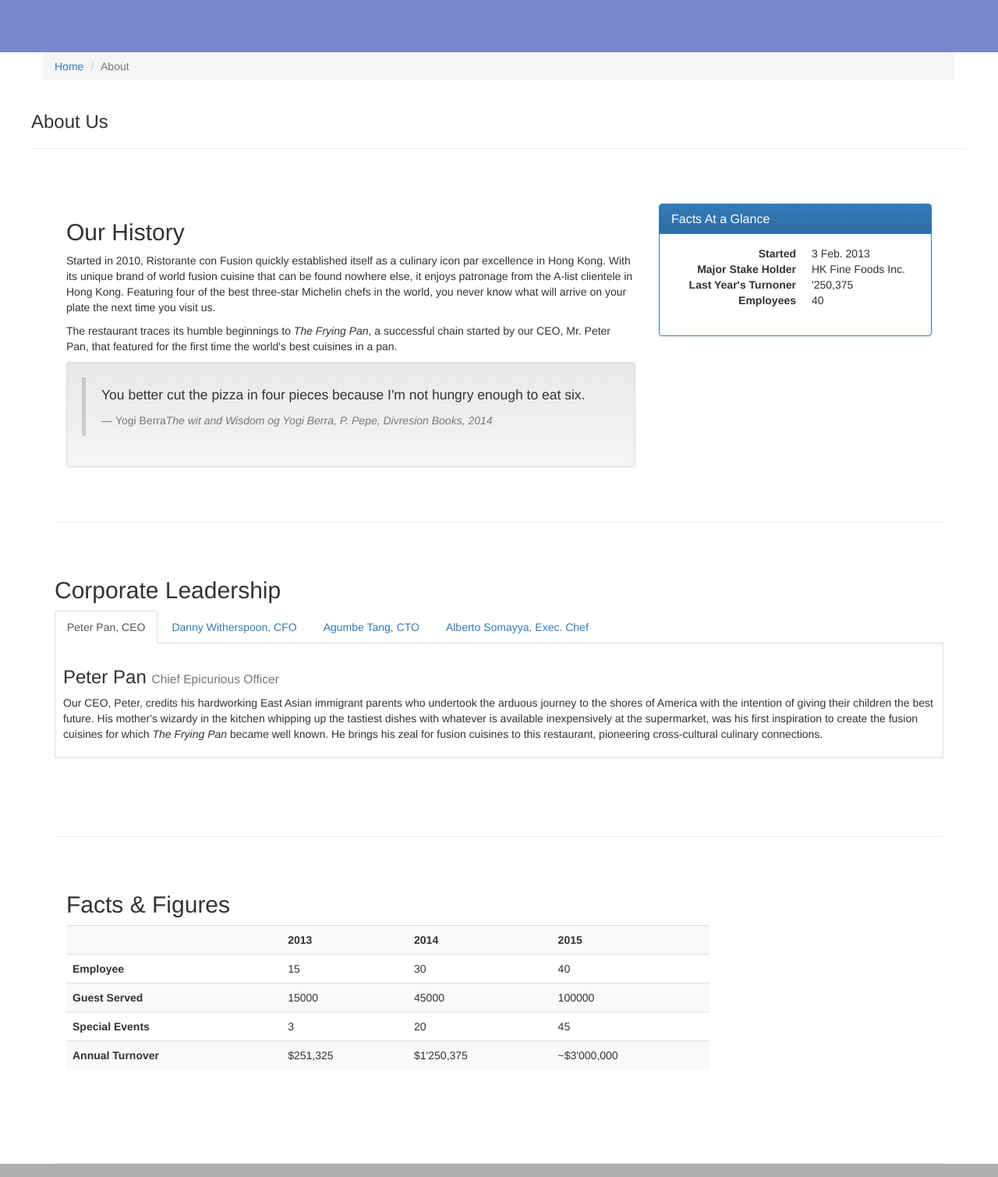
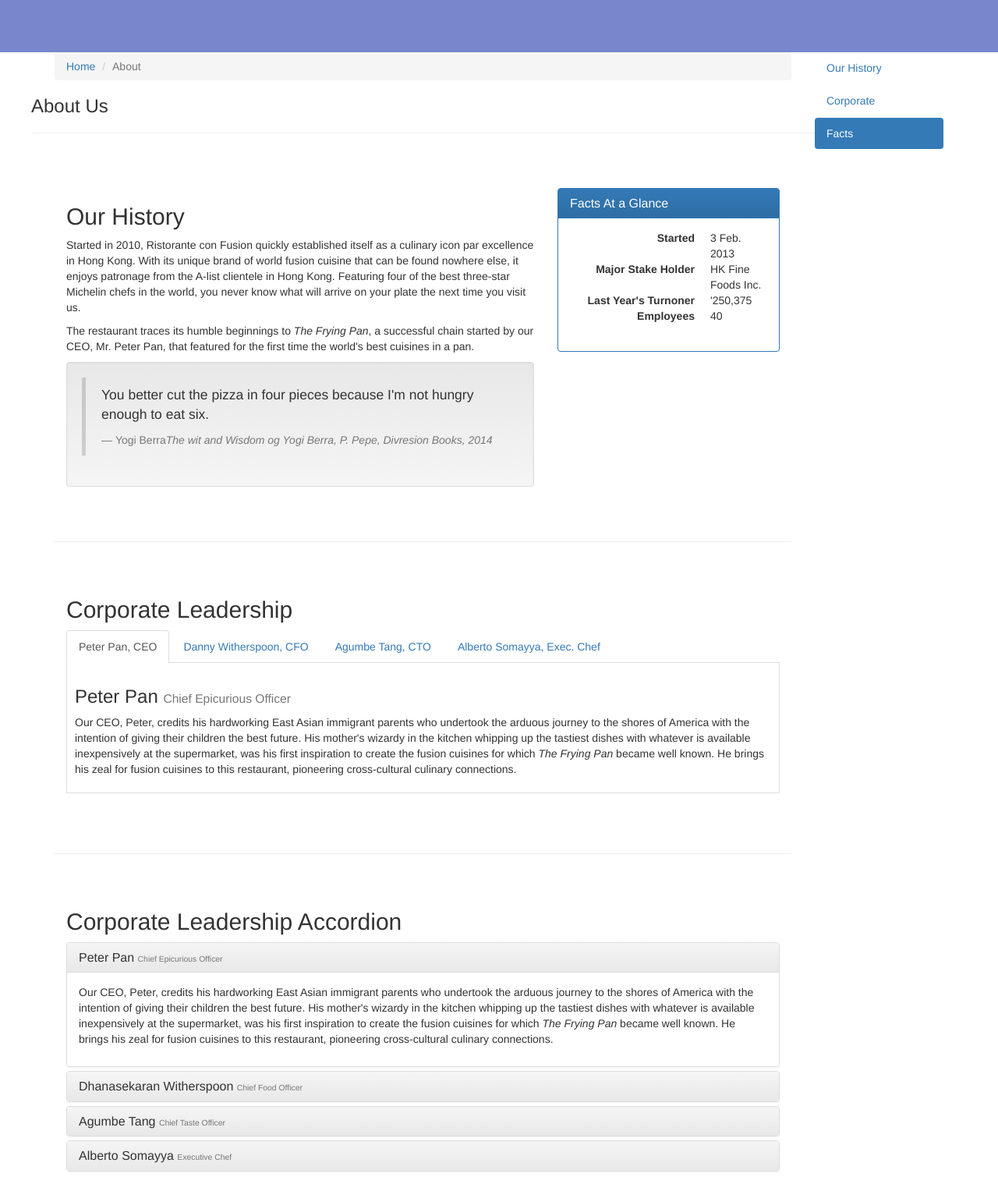
Before and after one commit to Shinkei/ConFusion, a plain HTML site: page aboutus.html in a window 1280 px wide. Shown: the part 392-1901 px from the top of the page at 78% size. Drawn offline with nearby package versions, Linux system fonts and the light colour scheme.

Commit message:
add the accordion option to the corporate and a Scriollspy to see the section of the page that the user is looking

```diff
--- a/aboutus.html
+++ b/aboutus.html
@@ -23,7 +23,7 @@
     <![endif]-->
 </head>
 
-<body>
+<body data-spy="scroll" data-target="#myScrollspy" data-offset="200">
     <nav class="navbar navbar-inverse navbar-fixed-top" role="navigation">
         <div class="container">
             <div class="navbar-header">
@@ -116,11 +116,13 @@
 
     <div class="container">
         <div class="row">
-            <div>
-                <ol class="breadcrumb">
+            <div class="col-xs-12 col-sm-10">
+        <div class="row">
+            <div class="col-xs-12">
+                <ul class="breadcrumb">
                     <li><a href="index.html">Home</a></li>
                     <li class="active">About</li>
-                </ol>
+                </ul>
             </div>
             <div class="row">
                <h3>About Us</h3>
@@ -128,8 +130,8 @@
             </div>
         </div>
 
-        <div class="row row-content">
-            <div class="col-xs-12 col-sm-6 col-md-8">
+        <div id="history" class="row row-content">
+            <div class="col-xs-12 col-sm-6 col-lg-8">
                 <h2>Our History</h2>
                 <p>Started in 2010, Ristorante con Fusion quickly established itself as a culinary icon par excellence in Hong Kong. With its unique brand of world fusion cuisine that can be found nowhere else, it enjoys patronage from the A-list clientele in Hong Kong.  Featuring four of the best three-star Michelin chefs in the world, you never know what will arrive on your plate the next time you visit us.</p>
                 <p>The restaurant traces its humble beginnings to <em>The Frying Pan</em>, a successful chain started by our CEO, Mr. Peter Pan, that featured for the first time the world's best cuisines in a pan.</p>
@@ -140,7 +142,7 @@
                     </blockquote>
                 </div>
             </div>
-            <div class="col-xs-12 col-sm-6 col-md-4">
+            <div class="col-xs-12 col-sm-6 col-lg-4">
                 <div class="panel panel-primary">
                     <div class="panel-heading">
                         <h3 class="panel-title">Facts At a Glance</h3>
@@ -162,8 +164,8 @@
         </div>
 
 
-        <div class="row row-content">
-            <div>
+        <div id="corporate" class="row row-content">
+            <div class="col-xs-12">
                 <h2>Corporate Leadership</h2>
                 <ul class="nav nav-tabs" role="tablist">
                     <li role="presentation" class="active">
@@ -211,8 +213,76 @@
                 <p style="padding:20px;"></p>
             </div>
        </div>
+
         <div class="row row-content">
-            <div class="col-xs-12 col-sm-9">
+            <div class="col-xs-12">
+                <h2>Corporate Leadership Accordion</h2>
+
+                <div id="accordion" class="panel-group" role="tablist" aria-multiselectable="true">
+                    <div class="panel panel-default">
+                        <div id="headingPeter" class="panel-heading" role="tab">
+                            <h3 class="panel-title">
+                                <a role="button" data-toggle="collapse" data-parent="#accordion" href="#peter2" aria-expanded="true" aria-controls="peter2">
+                                    Peter Pan <small>Chief Epicurious Officer</small></a>
+                            </h3>
+                        </div>
+                        <div id="peter2" class="panel-collapse collapse in" role="tabpanel" aria-labelledby="headingPeter">
+                            <div class="panel-body">
+                                <p>Our CEO, Peter, credits his hardworking East Asian immigrant parents who undertook the arduous journey to the shores of America with the intention of giving their children the best future. His mother's wizardy in the kitchen whipping up the tastiest dishes with whatever is available inexpensively at the supermarket, was his first inspiration to create the fusion cuisines for which <em>The Frying Pan</em> became well known. He brings his zeal for fusion cuisines to this restaurant, pioneering cross-cultural culinary connections.</p>
+                            </div>
+                        </div>
+                    </div>
+                    <div class="panel panel-default">
+                        <div id="headingDanny" class="panel-heading" role="tab">
+                            <h3 class="panel-title">
+                                <a role="button" data-toggle="collapse" data-parent="#accordion" href="#danny2" aria-expanded="true" aria-controls="danny2">
+                                    Dhanasekaran Witherspoon <small>Chief Food Officer</small>
+                                </a>
+                            </h3>
+                        </div>
+                        <div id="danny2" class="panel-collapse collapse" role="tabpanel" aria-labelledby="headingDanny">
+                            <div class="panel-body">
+                                <p>Our CFO, Danny, as he is affectionately referred to by his colleagues, comes from a long established family tradition in farming and produce. His experiences growing up on a farm in the Australian outback gave him great appreciation for varieties of food sources. As he puts it in his own words, <em>Everything that runs, wins, and everything that stays, pays!</em></p>
+                            </div>
+                        </div>
+                    </div>
+                    <div class="panel panel-default">
+                        <div id="headingAgumbe" class="panel-heading" role="tab">
+                            <h3 class="panel-title">
+                                <a href="#agumbe2" role="button" data-toggle="collapse" data-parent="#accordion" aria-expanded="true" aria-controls="agumbe2">
+                                    Agumbe Tang <small>Chief Taste Officer</small>
+                                </a>
+                            </h3>
+                        </div>
+                        <div id="agumbe2" class="panel-collapse collapse" role="tabpanel" aria-labelledby="headingAgumbe">
+                            <div class="panel-body">
+                                <p>Blessed with the most discerning gustatory sense, Agumbe, our CFO, personally ensures that every dish that we serve meets his exacting tastes. Our chefs dread the tongue lashing that ensues if their dish does not meet his exacting standards. He lives by his motto, <em>You click only if you survive my lick.</em></p>
+                            </div>
+                        </div>
+                    </div>
+                    <div class="panel panel-default">
+                        <div id="headingAlberto" class="panel-heading" role="tab">
+                            <h3 class="panel-title">
+                                <a href="#alberto2" role="button" data-toggle="collapse" data-parent="#accordion" aria-expanded="true" aria-controls="alberto2">
+                                    Alberto Somayya <small>Executive Chef</small>
+                                </a>
+                            </h3>
+                        </div>
+                        <div id="alberto2" class="panel-collapse collapse" role="tabpanel" aria-labelledby="headingAlberto">
+                            <div class="panel-body">
+                                <p>Award winning three-star Michelin chef with wide International experience having worked closely with whos-who in the culinary world, he specializes in creating mouthwatering Indo-Italian fusion experiences. He says, <em>Put together the cuisines from the two craziest cultures, and you get a winning hit! Amma Mia!</em></p>
+                            </div>
+                        </div>
+                    </div>
+                </div>
+            </div>
+             <div>
+                <p style="padding:20px;"></p>
+            </div>
+       </div>
+
+        <div id="facts" class="row row-content">
+            <div class="col-xs-12">
                 <h2>Facts &amp; Figures</h2>
                 <div class="table-responsive">
                     <table class="table table-striped">
@@ -252,6 +322,15 @@
                     <p style="padding: 20px;"></p>
                 </div>
             </div>
+        </div>
+            </div>
+            <nav class="hidden-xs col-sm-2" id="myScrollspy">
+                <ul class="nav nav-pills nav-stacked" data-spy="affix" data-offset-top="410">
+                    <li><a href="#history">Our History</a></li>
+                    <li><a href="#corporate">Corporate</a></li>
+                    <li><a href="#facts">Facts</a></li>
+                </ul>
+            </nav>
         </div>
     </div>
 
--- a/css/mystyles.css
+++ b/css/mystyles.css
@@ -61,3 +61,6 @@ body{
     border-bottom: 1px solid #dddddd;
     padding: 10px;
 }
+.affix{
+    top:100px;
+}
```
